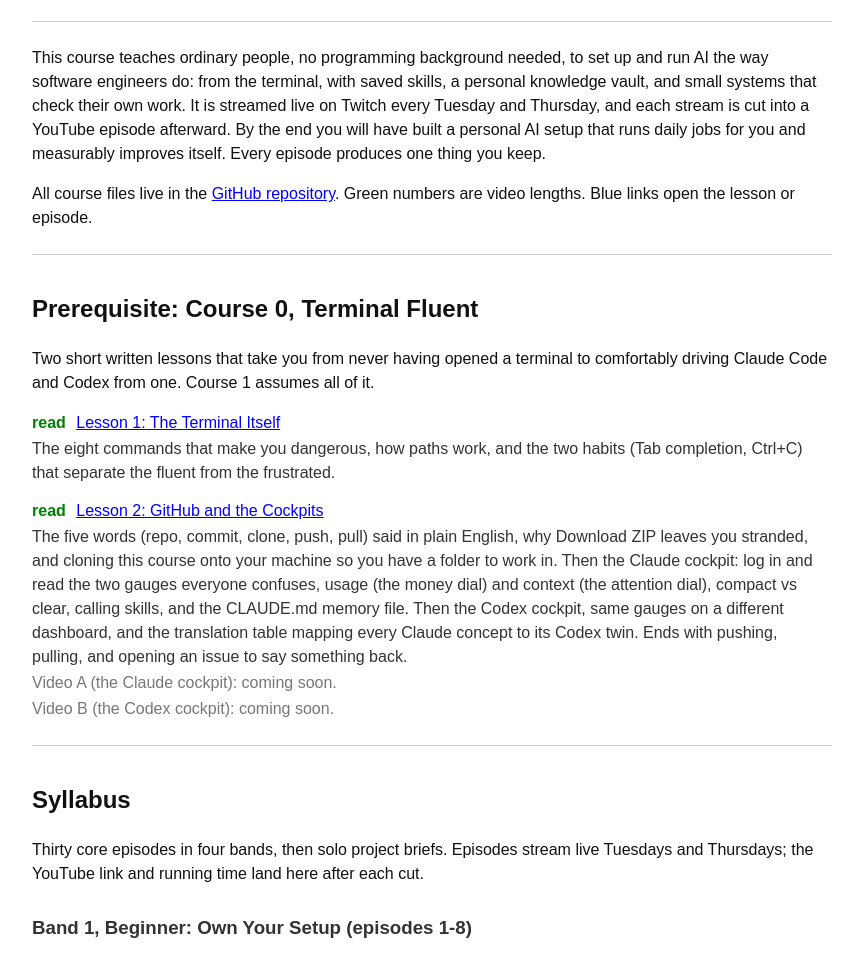
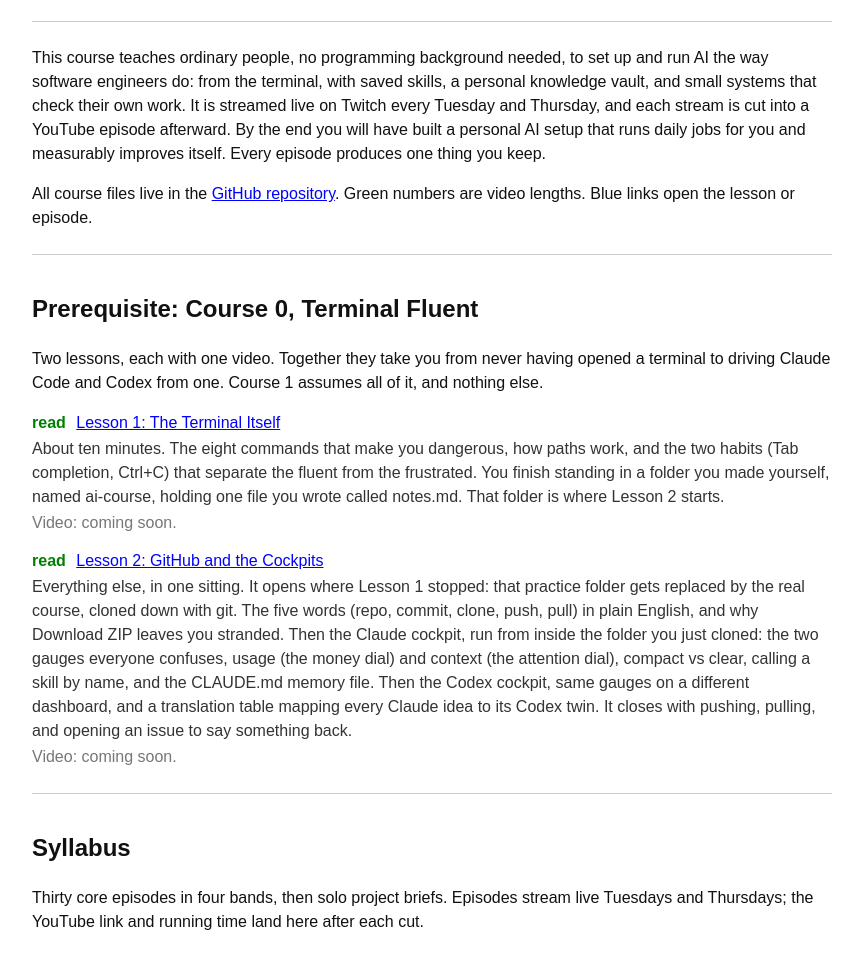
Before and after one commit to drakegriffith/ai-course, a plain HTML site: page index.html in a window 1280 px wide. Shown: the part 124-1082 px from the top of the page, without its empty margins (208-1071 px from the left). Drawn offline with Linux system fonts and the light colour scheme.

Commit message:
Course page: two lessons with the handoff named, one video each
The page still carried the four-lesson video plan: both "Video A (the Claude
cockpit)" and "Video B (the Codex cockpit)" hung off Lesson 2, which read as
one lesson owing two videos while Lesson 1 owed none. Each lesson now lists its
own single video.

Names the seam between them, which neither the page nor the README stated.
Lesson 1 is about ten minutes and ends with the reader standing in a folder
they made called ai-course holding their own notes.md. Lesson 2 opens by
replacing that practice folder with the real clone. A reader who stops after
Lesson 1 now knows exactly where they are and what picks it up.

Considered listing a runtime for Lesson 2 and left it out: it is unrecorded,
and a guessed number on a published page is worse than none.

```diff
--- a/index.html
+++ b/index.html
@@ -44,23 +44,25 @@
 <h2>Prerequisite: Course 0, Terminal Fluent</h2>
 
 <p>
-Two short written lessons that take you from never having opened a terminal to
-comfortably driving Claude Code and Codex from one. Course 1 assumes all of it.
+Two lessons, each with one video. Together they take you from never having
+opened a terminal to driving Claude Code and Codex from one. Course 1 assumes
+all of it, and nothing else.
 </p>
 
 <div class="entry">
   <span class="t">read</span>
   <a href="https://github.com/drakegriffith/ai-course/blob/main/00-terminal-fluent/lessons/01-the-terminal-itself.md">Lesson 1: The Terminal Itself</a>
-  <p class="desc">The eight commands that make you dangerous, how paths work, and the two habits (Tab completion, Ctrl+C) that separate the fluent from the frustrated.</p>
+  <p class="desc">About ten minutes. The eight commands that make you dangerous, how paths work, and the two habits (Tab completion, Ctrl+C) that separate the fluent from the frustrated. You finish standing in a folder you made yourself, named ai-course, holding one file you wrote called notes.md. That folder is where Lesson 2 starts.</p>
+  <!-- When the Lesson 1 video is posted: add an entry line with class "t" duration and the YouTube link. -->
+  <p class="desc soon">Video: coming soon.</p>
 </div>
 
 <div class="entry">
   <span class="t">read</span>
   <a href="https://github.com/drakegriffith/ai-course/blob/main/00-terminal-fluent/lessons/02-github-and-the-cockpits.md">Lesson 2: GitHub and the Cockpits</a>
-  <p class="desc">The five words (repo, commit, clone, push, pull) said in plain English, why Download ZIP leaves you stranded, and cloning this course onto your machine so you have a folder to work in. Then the Claude cockpit: log in and read the two gauges everyone confuses, usage (the money dial) and context (the attention dial), compact vs clear, calling skills, and the CLAUDE.md memory file. Then the Codex cockpit, same gauges on a different dashboard, and the translation table mapping every Claude concept to its Codex twin. Ends with pushing, pulling, and opening an issue to say something back.</p>
-  <!-- When Video A is posted: add a new entry line with class "t" duration and the YouTube link. -->
-  <p class="desc soon">Video A (the Claude cockpit): coming soon.</p>
-  <p class="desc soon">Video B (the Codex cockpit): coming soon.</p>
+  <p class="desc">Everything else, in one sitting. It opens where Lesson 1 stopped: that practice folder gets replaced by the real course, cloned down with git. The five words (repo, commit, clone, push, pull) in plain English, and why Download ZIP leaves you stranded. Then the Claude cockpit, run from inside the folder you just cloned: the two gauges everyone confuses, usage (the money dial) and context (the attention dial), compact vs clear, calling a skill by name, and the CLAUDE.md memory file. Then the Codex cockpit, same gauges on a different dashboard, and a translation table mapping every Claude idea to its Codex twin. It closes with pushing, pulling, and opening an issue to say something back.</p>
+  <!-- When the Lesson 2 video is posted: add an entry line with class "t" duration and the YouTube link. -->
+  <p class="desc soon">Video: coming soon.</p>
 </div>
 
 <hr>
```
Also changed, not shown: 1 other file.
